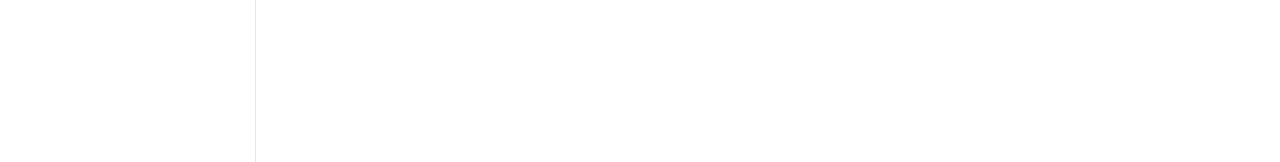
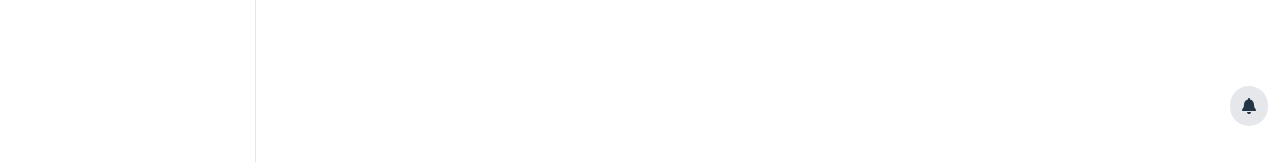
Before and after one commit to CurleyDS/Installateursportaal, a React (Vite) app: page / in a window 1280 px wide. Shown: the part 638-800 px from the top of the page. Built offline with nearby package versions, Linux system fonts and the light colour scheme.

Commit message:
Started working on notification toggle

```diff
--- a/public/test-data.json
+++ b/public/test-data.json
@@ -168,7 +168,7 @@
                     "_commentNL": "Data van internetverbinding van de server (Nog geen data beschikbaar)"
                 }
             },
-            "Error code": [
+            "errorCode": [
                 {
                     "_commentEN": ["Data of error code of the heat pump (No data available yet)", "Should this also have a history-array of error codes?"],
                     "_commentNL": ["Data van error code van de warmtepomp (Nog geen data beschikbaar)", "Moet dit ook een geschiedenis-array van error codes hebben?"]
--- /dev/null
+++ b/src/components/NotificationComponent.jsx
@@ -0,0 +1,24 @@
+import { useEffect, useState } from 'react'
+import { useParams, Link } from 'react-router-dom';
+import { FontAwesomeIcon } from '@fortawesome/react-fontawesome';
+import { faBell } from '@fortawesome/free-solid-svg-icons';
+
+function NotificationToggle() {
+    const [notifOn, setNotifOn] = useState(false);
+    const [loading, setLoading] = useState(false);
+    const [error, setError] = useState(null);
+
+    const [notifications, setNotifications] = useState([]);
+
+    return (
+        <span className="fixed bottom-0 right-0 z-50">
+            <div className="h-full px-3 py-4">
+                <button className="flex items-center mb-5 bg-gray-200 p-3 rounded-full hover:bg-gray-300 group">
+                    <FontAwesomeIcon icon={faBell} />
+                </button>
+            </div>
+        </span>
+    )
+}
+
+export { NotificationToggle };
--- a/src/layouts/MainLayout.jsx
+++ b/src/layouts/MainLayout.jsx
@@ -1,5 +1,6 @@
 import { Outlet, useParams } from 'react-router-dom';
-import { Sidebar } from '../components/NavComponent';
+import { Sidebar } from '../components/NavigationComponent';
+import { NotificationToggle } from '../components/NotificationComponent';
 
 function Main() {
     const { id } = useParams();
@@ -10,6 +11,7 @@
             <main className="flex-1 p-4 ml-64">
                 <Outlet />
             </main>
+            <NotificationToggle />
         </>
     );
 }
```
Also changed, not shown: src/components/NavigationComponent.jsx (renamed from src/components/NavComponent.jsx).
